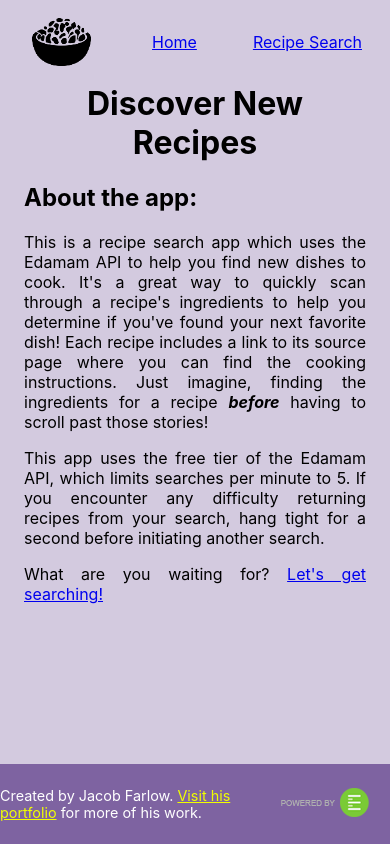
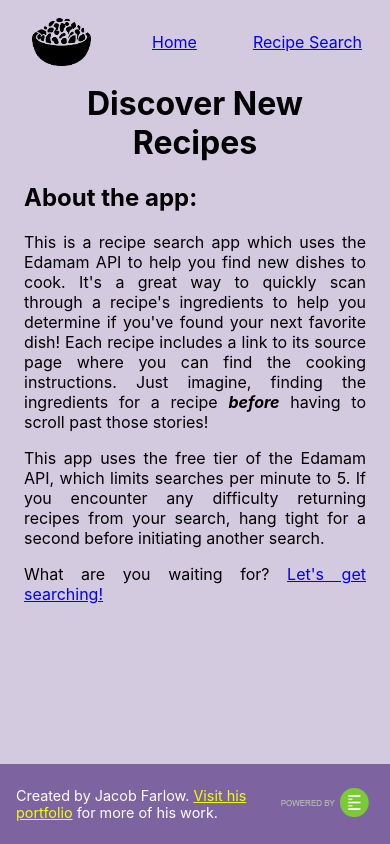
Before and after one commit to jafarlow/recipe-app-practice, a React (Create React App) app: page / in a window 390 px wide. Built offline with nearby package versions, Linux system fonts and the light colour scheme.

Commit message:
Cleared comment and minor footer tweak
index.scss
  - cleared out comments that are not needed
  - removed negative margin for footer text as it seems to not be
    useful anymore

```diff
--- a/src/index.scss
+++ b/src/index.scss
@@ -73,31 +73,17 @@ h1 {
   text-align: center;
 }
 
-form {
-  // display: grid;
-  // grid-template-columns: 31.25rem 6.578125rem;
-  // grid-template-rows: 2rem;
-  // grid-template-areas:
-  //   "top ."
-  //   "input button";
-}
-
 label {
   display: block;
-  // grid-area: "top";
 }
 
 input {
-  // display: inline-block;
-  // grid-area: "input";
   margin: 1rem 0 2rem;
   padding: 0.25rem 0;
   width: 31.25rem;
 }
 
 button {
-  // display: inline-block;
-  // grid-area: "button";
   padding: 0.25rem 0.75rem;
   font-weight: bold;
 }
@@ -333,21 +319,12 @@ button {
     padding: 0 1.5rem;
   }
 
-  // form {
-  //   display: flex;
-  //   flex-direction: column;
-  //   margin-bottom: 2rem;
-  // }
-
   input {
     width: 18.75rem;
-    // margin-bottom: 0.25rem;
-    // box-sizing: border-box;
   }
 
   button {
     width: 18.75rem;
-    // box-sizing: border-box;
   }
 
   .recipes {
@@ -366,7 +343,6 @@ button {
   .footer {
     p {
       font-size: 0.9rem;
-      margin-left: -1rem;
     }
   }
 }
```
